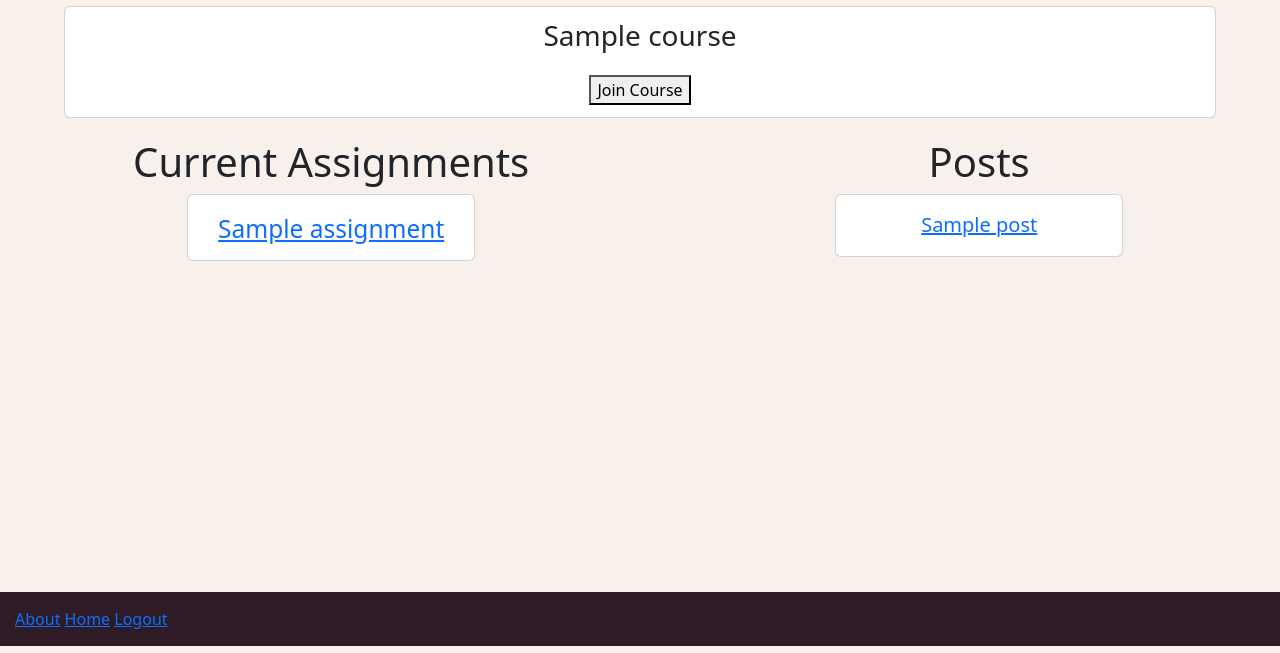
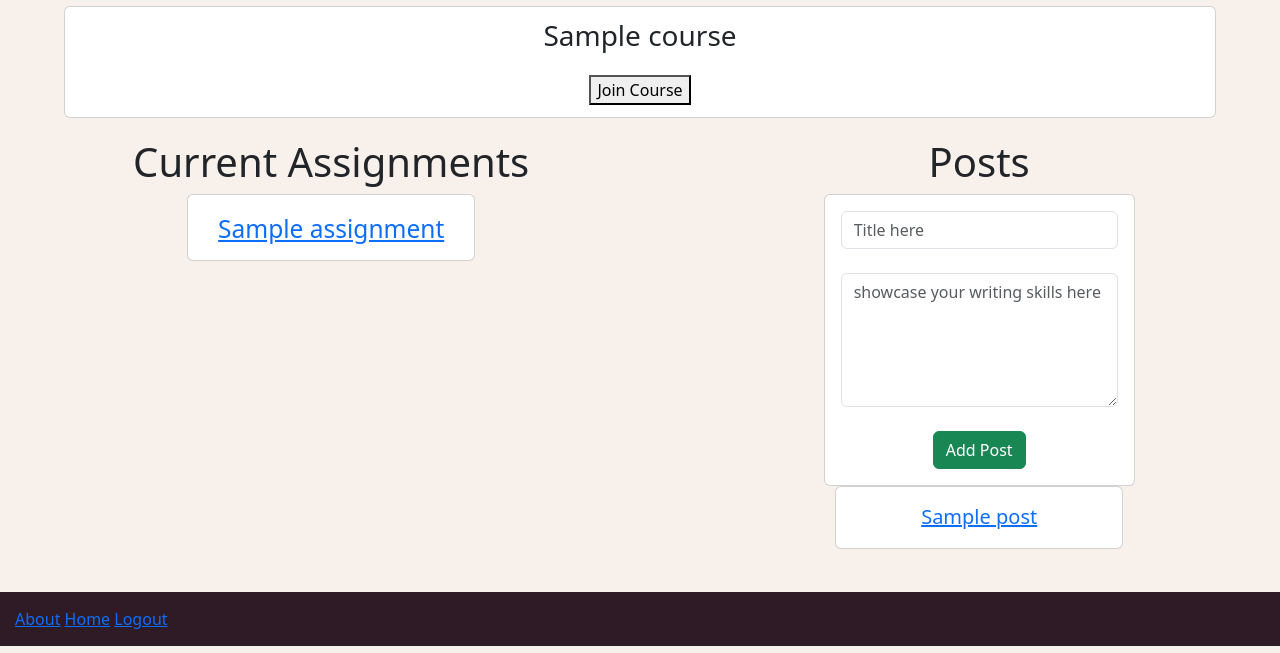
Before and after one commit to cooperwhitley/teacheasy, a Django app: page /courses/1/ in a window 1280 px wide. Shown: the part 154-807 px from the top of the page. Run offline with Django 4.2, Linux system fonts and the light colour scheme; tables that the repository leaves empty hold one stand-in row (values such as "Sample post").

Commit message:
addcreate assignment and post to course detail

```diff
--- a/main_app/templates/courses/detail.html
+++ b/main_app/templates/courses/detail.html
@@ -32,6 +32,20 @@
     <div class="course-content">
         <div class="assignment-list">
             <h1>Current Assignments</h1>
+            {% if request.user == course.user %} {# Check if the current user is the owner #}
+            <div class="card">
+                <form action="{% url 'add_assignment' course.id %}" method="POST" class="card-body">
+                    {% csrf_token %}
+                    <input type="text" name="title" class="form-control assignemnt-title" placeholder="Title here">
+                    <br>
+                    <textarea name="body" class="form-control assignment" placeholder="showcase your writing skills here" rows="5" maxlength="500"></textarea>
+                    <br>
+                    <input type="date" name="due_date" class="form-control assignment">
+                    <br>
+                    <input type="submit" value="Add Assignment" class="btn btn-success add-assignment-btn">
+                </form>
+            </div>
+            {% endif %}
             {% for assignment in course.assignment_set.all %}
             <div class="card"  style="width: 18rem;">
                 <a href="{% url 'assignments_detail' assignment.id %}">
@@ -44,6 +58,16 @@
         </div>
         <div class="post-list">
             <h1>Posts</h1>
+            <div class="card">
+                <form action="{% url 'add_post' course.id %}" method="POST" class="card-body">
+                    {% csrf_token %}
+                    <input type="text" name="title" class="form-control post" placeholder="Title here">
+                    <br>
+                    <textarea name="body" class="form-control post" placeholder="showcase your writing skills here" rows="5" maxlength="500"></textarea>
+                    <br>
+                    <input type="submit" value="Add Post" class="btn btn-success add-post-btn">
+                </form>
+            </div>
             {% for post in course.post_set.all %}
                 <div class="card" style="width: 18rem;">
                     <a href="{% url 'posts_detail' post.id %}">
--- a/main_app/urls.py
+++ b/main_app/urls.py
@@ -25,6 +25,7 @@ urlpatterns = [
     path('posts/create/', views.PostCreate.as_view(), name='posts_create'),
     path('posts/<int:pk>/update/', views.PostUpdate.as_view(), name='posts_update'),
     path('posts/<int:pk>/delete/', views.PostDelete.as_view(), name='posts_delete'),
+    path('posts/<int:course_id>/add_post/', views.add_post, name='add_post'),
     # Comment Views
     path('posts/<int:post_id>/add_comment/', views.add_comment, name='add_comment'),
     path('posts/<int:post_id>/comments/<int:comment_id>/delete/', views.delete_comment, name='delete_comment'),
@@ -33,6 +34,7 @@ urlpatterns = [
     path('assignments/create/', views.AssignmentCreate.as_view(), name='assignments_create'),
     path('assignments/<int:pk>/update/', views.AssignmentUpdate.as_view(), name='assignments_update'),
     path('assignments/<int:pk>/delete/', views.AssignmentDelete.as_view(), name='assignments_delete'),
+    path('assignments/<int:course_id>/add_assignment/', views.add_assignment, name='add_assignment'),
     # Submission Views
     path('assignments/<int:assignment_id>/add_submission/', views.upload_submission, name='upload_submission'),
     path('assignments/<int:assignment_id>/submissions/<int:submission_id>/', views.submission_detail, name='submission_detail'),
--- a/main_app/views.py
+++ b/main_app/views.py
@@ -137,6 +137,18 @@ class PostDelete(LoginRequiredMixin, DeleteView):
     model = Post
     success_url = '/posts'
 
+@login_required
+def add_post(request, course_id):
+    form = PostForm(request.POST)
+
+    if form.is_valid():
+        new_post = form.save(commit=False)
+        new_post.course_id = course_id
+        new_post.user_id = request.user.id
+        new_post.save()
+
+    return redirect('course_detail', course_id=course_id)
+
 # Comment Views
 
 @login_required
@@ -177,6 +189,18 @@ class AssignmentDelete(LoginRequiredMixin, DeleteView):
     model = Assignment
     success_url = '/assignments'
 
+@login_required
+def add_assignment(request, course_id):
+    form = AssignmentForm(request.POST)
+
+    if form.is_valid():
+        new_assignment = form.save(commit=False)
+        new_assignment.course_id = course_id
+        new_assignment.user_id = request.user.id
+        new_assignment.save()
+
+    return redirect('course_detail', course_id=course_id)
+
 # Submission Views
 
 @login_required
```
Also changed, not shown: main_app/templates/posts/create.html (deleted, +0 -20 lines).
